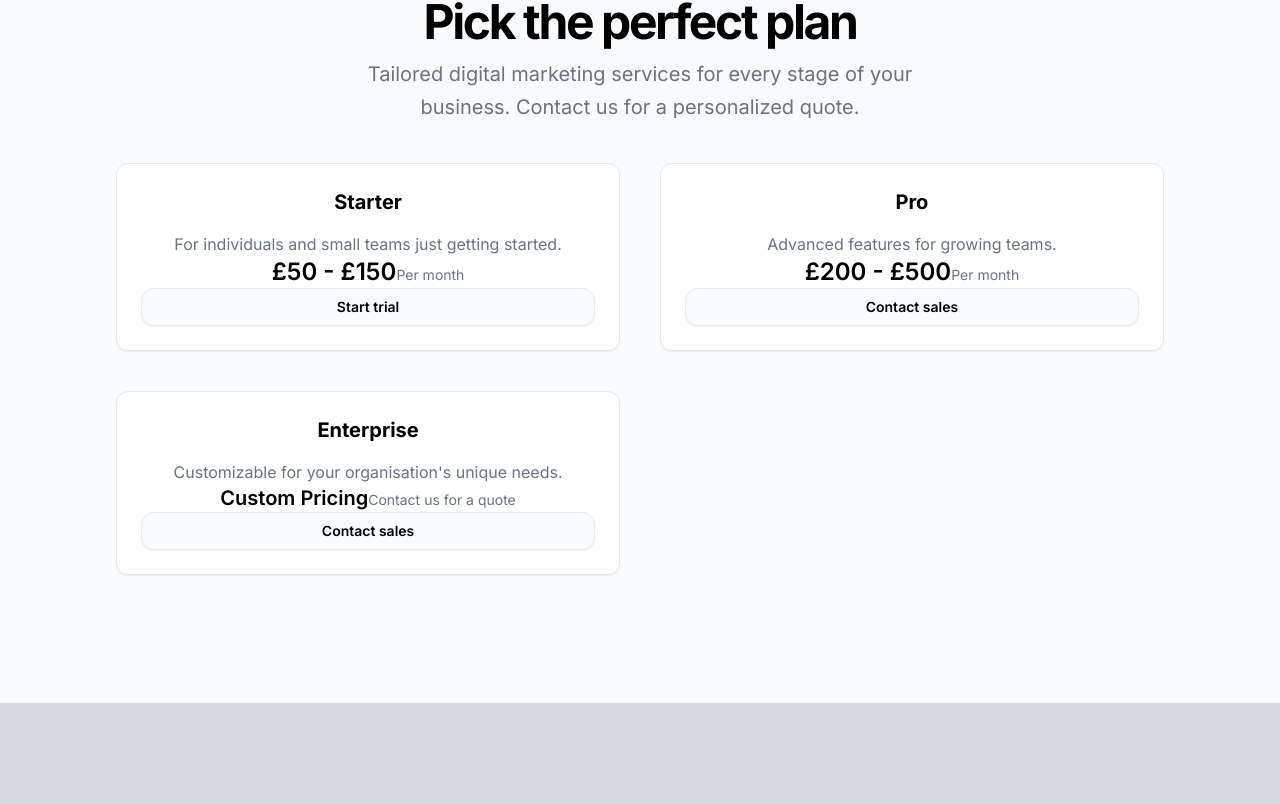
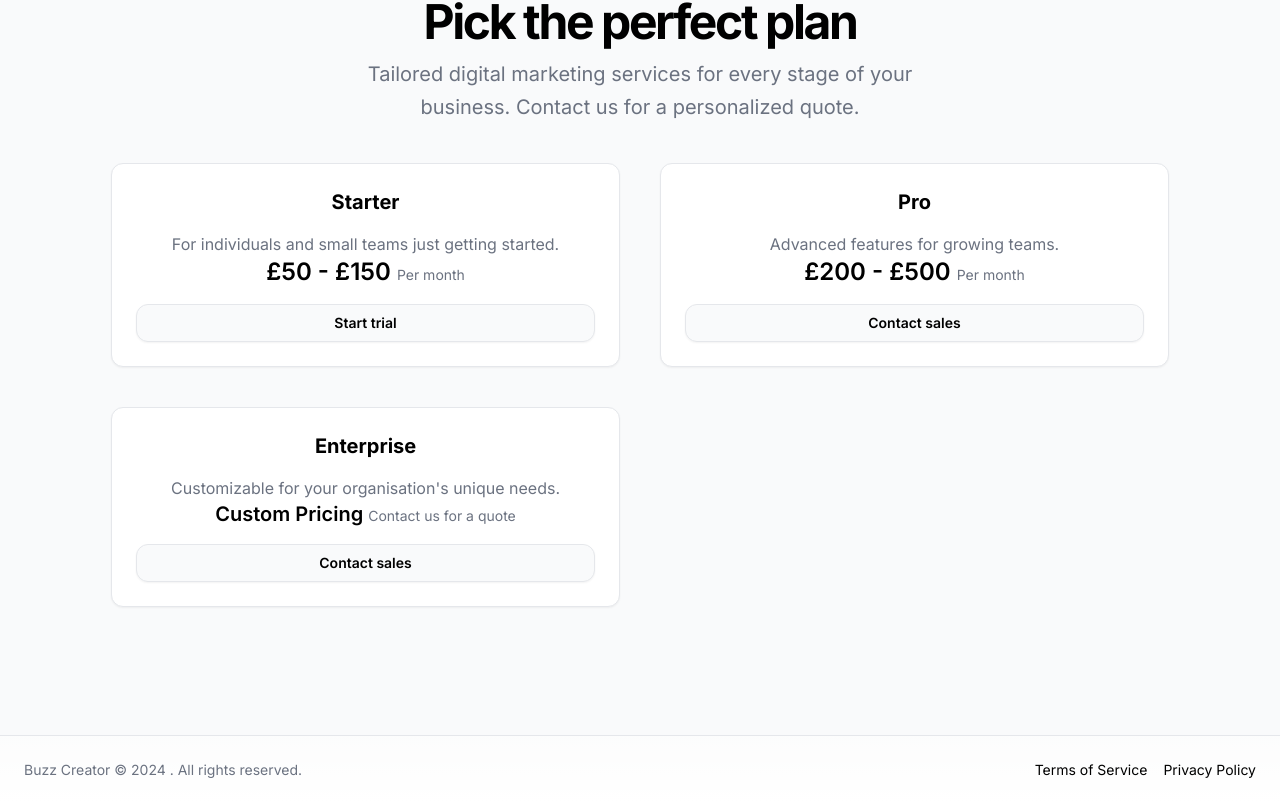
Before and after one commit to barooahn/social_media_app, a Next.js app: page /pricing in a window 1280 px wide. Shown: the part 186-990 px from the top of the page. Before the commit the page ends 889 px from the top, so only its background shows below. Built offline with nearby package versions, Linux system fonts and the light colour scheme.

Commit message:
header and footer

```diff
--- a/app/layout.tsx
+++ b/app/layout.tsx
@@ -1,6 +1,8 @@
 import type { Metadata } from "next";
 import { Inter } from "next/font/google";
 import "./globals.css";
+import { Header } from "@/components/component/header";
+import { Footer } from "@/components/component/footer";
 
 const inter = Inter({ subsets: ["latin"] });
 
@@ -16,7 +18,11 @@ export default function RootLayout({
 }>) {
     return (
         <html lang="en">
-      <body className={inter.className}>{children}</body>
+            <body className={inter.className}>
+                <Header />
+                {children}
+                <Footer />
+            </body>
         </html>
     );
 }
--- a/components/component/about.tsx
+++ b/components/component/about.tsx
@@ -7,12 +7,10 @@ import { Textarea } from "@/components/ui/textarea";
 import { Input } from "@/components/ui/input";
 import { Button } from "@/components/ui/button";
 import Image from "next/legacy/image";
-import { Header } from "../component/header";
 
 export function About() {
     return (
         <div className="flex flex-col min-h-[100dvh]">
-            <Header />
             <div className="bg-gray-50/90 py-6 w-full">
                 <div className="container flex items-center justify-center gap-4 px-4 text-center md:px-6">
                     <div className="space-y-3">
--- a/components/component/contact.tsx
+++ b/components/component/contact.tsx
@@ -4,21 +4,18 @@ import { Textarea } from "@/components/ui/textarea";
 import { Button } from "@/components/ui/button";
 import Link from "next/link";
 import { JSX, SVGProps } from "react";
-import { Header } from "../component/header";
 
 export function Contact() {
     return (
-        <>
-            <Header />
-            <div className="flex flex-col items-center space-y-8 w-full">
+        <section className="flex flex-col items-center space-y-8 w-full">
             <div className="w-full max-w-4xl space-y-6">
                 <div className="text-center space-y-2">
                     <h1 className="text-4xl font-extrabold tracking-tight">
                         Get in touch with us
                     </h1>
                     <p className="text-gray-500 dark:text-gray-400">
-                            Fill out the form below and we&apos;ll get back to
-                            you as soon as possible.
+                        Fill out the form below and we&apos;ll get back to you
+                        as soon as possible.
                     </p>
                 </div>
                 <div className="space-y-8">
@@ -55,7 +52,9 @@ export function Contact() {
                                 className="min-h-[100px]"
                             />
                         </div>
-                            <Button>Send message</Button>
+                        <Button className="px-4 py-2 bg-blue-500 text-white rounded-md hover:bg-blue-600">
+                            Send message
+                        </Button>
                     </div>
                     <div className="space-y-6">
                         <div className="space-y-2 text-center">
@@ -106,8 +105,7 @@ export function Contact() {
                     </div>
                 </div>
             </div>
-            </div>
-        </>
+        </section>
     );
 }
 
--- /dev/null
+++ b/components/component/footer.tsx
@@ -0,0 +1,25 @@
+import Link from "next/link";
+
+export function Footer() {
+    return (
+        <footer className="py-6 w-full border-t">
+            <div className="container flex flex-col items-center px-4 md:flex-row md:justify-between md:px-6">
+                <p className="text-sm text-gray-500 dark:text-gray-400">
+                    Buzz Creator © 2024 . All rights reserved.
+                </p>
+                <nav className="flex gap-4 mt-4 md:mt-0">
+                    <Link href="/terms-of-service">
+                        <div className="text-sm hover:underline">
+                            Terms of Service
+                        </div>
+                    </Link>
+                    <Link href="/privacy-policy">
+                        <div className="text-sm hover:underline">
+                            Privacy Policy
+                        </div>
+                    </Link>
+                </nav>
+            </div>
+        </footer>
+    );
+}
--- a/components/component/pricing.tsx
+++ b/components/component/pricing.tsx
@@ -1,10 +1,7 @@
 import Link from "next/link";
-import { Header } from "../component/header";
 
 export function Pricing() {
     return (
-        <>
-            <Header />
         <section className="w-full py-12 md:py-24 lg:py-32 bg-gray-50 dark:bg-gray-700">
             <div className="container grid items-center justify-center gap-6 px-4 text-center md:px-6 lg:gap-10">
                 <div className="space-y-3">
@@ -12,9 +9,8 @@ export function Pricing() {
                         Pick the perfect plan
                     </h2>
                     <p className="mx-auto max-w-[600px] text-gray-500 md:text-xl/relaxed lg:text-base/relaxed xl:text-xl/relaxed dark:text-gray-400">
-                            Tailored digital marketing services for every stage
-                            of your business. Contact us for a personalized
-                            quote.
+                        Tailored digital marketing services for every stage of
+                        your business. Contact us for a personalized quote.
                     </p>
                 </div>
                 <div className="grid gap-6 sm:grid-cols-2 lg:gap-10">
@@ -26,13 +22,13 @@ export function Pricing() {
                             started.
                         </p>
                         <span className="text-2xl font-semibold">
-                                £50 - £150
+                            £50 - £150{" "}
                         </span>
                         <span className="text-sm text-gray-500 dark:text-gray-400">
                             Per month
                         </span>
                         <Link href="/get-started">
-                                <div className="inline-block w-full rounded-xl border border-gray-200 bg-gray-50 px-8 py-2 text-sm font-semibold shadow-sm transition-colors hover:bg-gray-100 hover:text-gray-900 dark:border-gray-800 dark:bg-gray-950 dark:hover:bg-gray-800 dark:hover:text-gray-50">
+                            <div className="inline-block w-full mt-4 rounded-xl border border-gray-200 bg-gray-50 px-8 py-2 text-sm font-semibold shadow-sm transition-colors hover:bg-gray-100 hover:text-gray-900 dark:border-gray-800 dark:bg-gray-950 dark:hover:bg-gray-800 dark:hover:text-gray-50">
                                 Start trial
                             </div>
                         </Link>
@@ -45,13 +41,13 @@ export function Pricing() {
                             Advanced features for growing teams.
                         </p>
                         <span className="text-2xl font-semibold">
-                                £200 - £500
+                            £200 - £500{" "}
                         </span>
                         <span className="text-sm text-gray-500 dark:text-gray-400">
                             Per month
                         </span>
                         <Link href="/contact-sales">
-                                <div className="inline-block w-full rounded-xl border border-gray-200 bg-gray-50 px-8 py-2 text-sm font-semibold shadow-sm transition-colors hover:bg-gray-100 hover:text-gray-900 dark:border-gray-800 dark:bg-gray-950 dark:hover:bg-gray-800 dark:hover:text-gray-50">
+                            <div className="inline-block mt-4 w-full rounded-xl border border-gray-200 bg-gray-50 px-8 py-2 text-sm font-semibold shadow-sm transition-colors hover:bg-gray-100 hover:text-gray-900 dark:border-gray-800 dark:bg-gray-950 dark:hover:bg-gray-800 dark:hover:text-gray-50">
                                 Contact sales
                             </div>
                         </Link>
@@ -65,13 +61,13 @@ export function Pricing() {
                             needs.
                         </p>
                         <span className="text-xl font-semibold">
-                                Custom Pricing
+                            Custom Pricing{" "}
                         </span>
                         <span className="text-sm text-gray-500 dark:text-gray-400">
                             Contact us for a quote
                         </span>
                         <Link href="/contact-sales">
-                                <div className="inline-block w-full rounded-xl border border-gray-200 bg-gray-50 px-8 py-2 text-sm font-semibold shadow-sm transition-colors hover:bg-gray-100 hover:text-gray-900 dark:border-gray-800 dark:bg-gray-950 dark:hover:bg-gray-800 dark:hover:text-gray-50">
+                            <div className="inline-block mt-4 w-full rounded-xl border border-gray-200 bg-gray-50 px-8 py-2 text-sm font-semibold shadow-sm transition-colors hover:bg-gray-100 hover:text-gray-900 dark:border-gray-800 dark:bg-gray-950 dark:hover:bg-gray-800 dark:hover:text-gray-50">
                                 Contact sales
                             </div>
                         </Link>
@@ -79,6 +75,5 @@ export function Pricing() {
                 </div>
             </div>
         </section>
-        </>
     );
 }
```
Also changed, not shown: components/component/features.tsx (+14 -21 lines), components/component/home.tsx (+9 -24 lines). Lines whose indentation alone changed are shown as unchanged.
